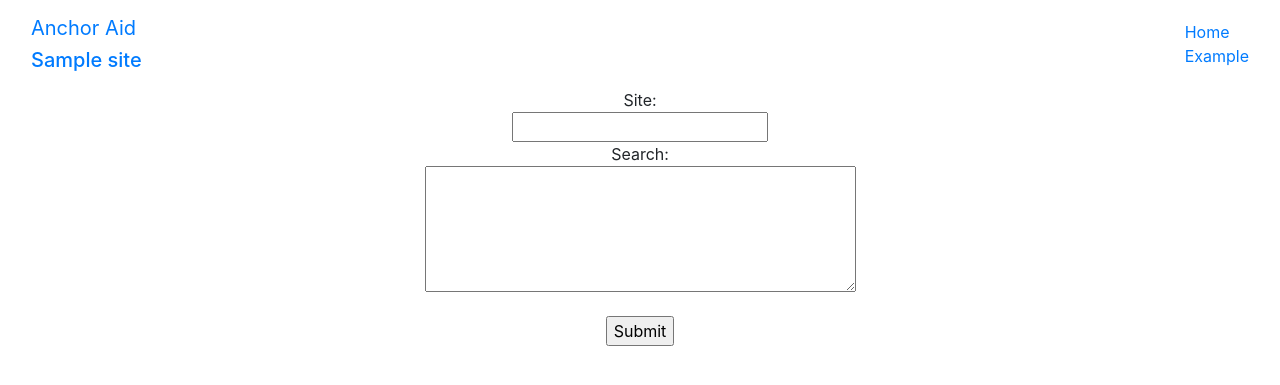
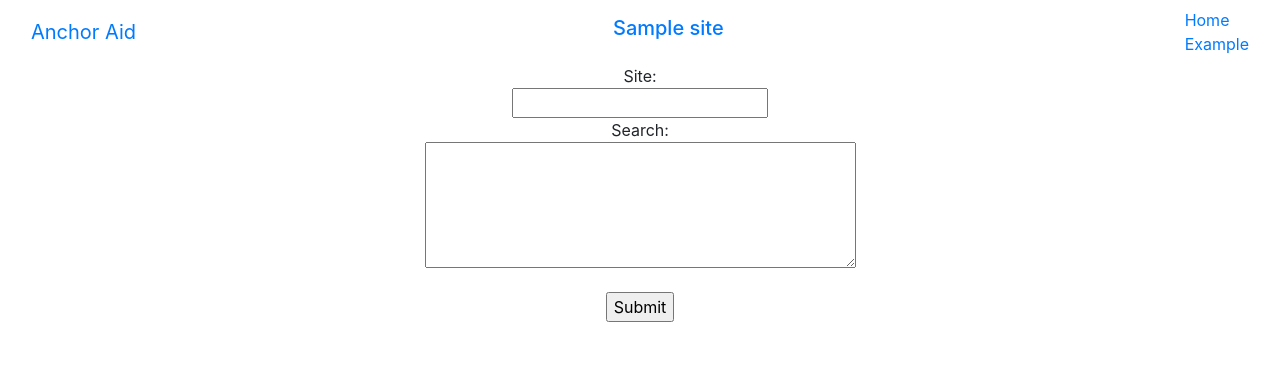
Before and after one commit to scottx611x/anchor-aid, a Flask app: template templates/base.html in a window 1280 px wide. Shown: the top 385 px of the page. Run offline with Flask 2, Linux system fonts and the light colour scheme; the template is opened without the code that fills it: most values are stand-ins (such as "Sample title", 1, 10 or a date in 2020); some libraries are stand-ins or nearby versions.

Commit message:
Update base template with example

```diff
--- a/templates/base.html
+++ b/templates/base.html
@@ -14,8 +14,11 @@
           <div class="container-fluid">
             <div class="navbar-header">
               <a class="navbar-brand" href="#">Anchor Aid</a>
+            </div>
+
+            <div align="center">
                  <h5><a href="{{ site }}">{{ site }}</a> {{ search|truncate(50) }}</h5>
-            </div>
+             </div>
 
             <ul class="nav navbar-nav">
               <li class="active"><a href="/">Home</a></li>
```
